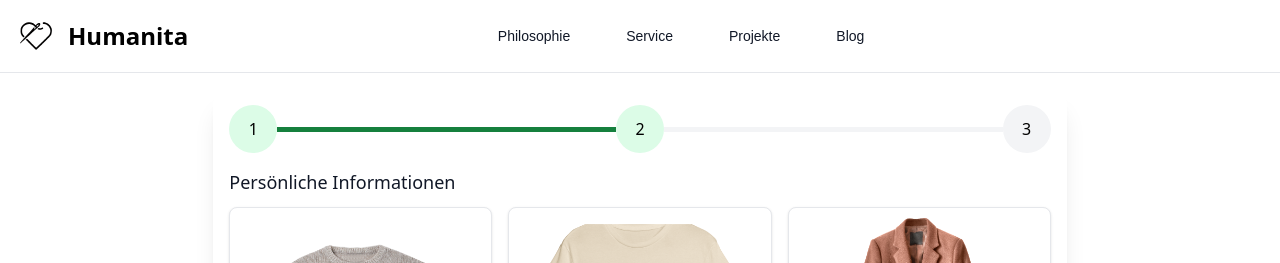
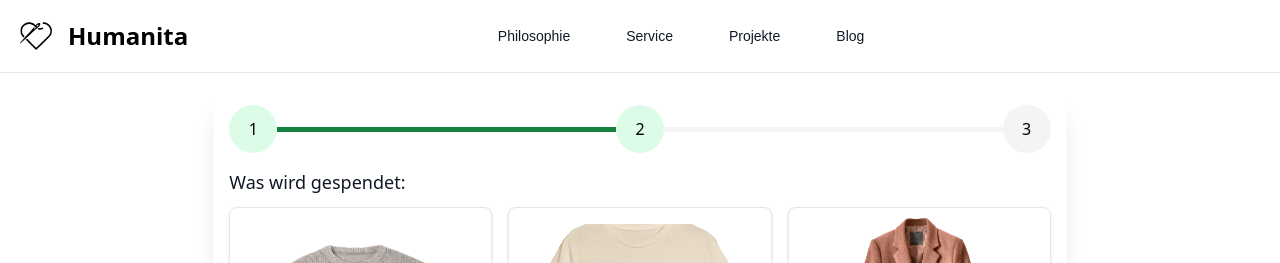
Before and after one commit to TobiasHuppertz/IPWA01-01, a React (Vite) app in the folder humanita/: page /forms/spende/DonationItems in a window 1280 px wide. Shown: the top 263 px of the page. Built offline with nearby package versions, Linux system fonts and the light colour scheme.

Commit message:
Refactored, adjust some Code;

```diff
--- a/humanita/src/components/forms/spende/Confirm.jsx
+++ b/humanita/src/components/forms/spende/Confirm.jsx
@@ -5,8 +5,8 @@ export default function PageConfirm() {
   const { state } = useLocation();
   const [formFields, setFormFields] = useState(state || {});
   const [textAbgabe, setTextAbgabe] = useState("");
-  const country = state?.country;
-  const donation_items = state?.donation_items || [];
+  const country = state.country;
+  const donation_items = state.donation_items || [];
   const filteredItems = donation_items.filter((item) => item.quantity > 0);
 
   // Datum erzeugen und formatieren
@@ -33,6 +33,7 @@ export default function PageConfirm() {
 
   useEffect(() => {
     resetAddressFields();
+    console.log("Aktuelle formFields:", formFields);
   }, [formFields.abgabe]);
 
   return (
--- a/humanita/src/components/forms/spende/DonationItems.jsx
+++ b/humanita/src/components/forms/spende/DonationItems.jsx
@@ -1,12 +1,14 @@
-import React, { useEffect } from 'react';
+import { useEffect } from 'react';
 import { Link, useLocation, useNavigate } from 'react-router-dom';
 import { useForm } from 'react-hook-form';
+
 import { donation_items } from '../../../constants';
 import NumberIndicator from '../../../components/NumberIndicator';
 
 export default function PageDonationItems() {
+
+  const navigate = useNavigate();
   const { state } = useLocation();
-  const navigate = useNavigate();
   const { register, handleSubmit, setValue } = useForm({
     defaultValues: state,
   });
@@ -25,6 +27,8 @@ export default function PageDonationItems() {
       ...product,
       quantity: data[`quantity-${product.id}`],
     }));
+
+    console.log("donation_items:", itemsWithQuantity);
 
     navigate("../DonationProject", {
       state: {
@@ -54,7 +58,7 @@ export default function PageDonationItems() {
           </div>
         </li>
       </ol>
-      <h3 className="mb-4 text-lg font-medium leading-none text-gray-900">Persönliche Informationen</h3>
+      <h3 className="mb-4 text-lg font-medium leading-none text-gray-900">Was wird gespendet:</h3>
       <div className="grid gap-4 mb-4 justify-center lg:grid-cols-3 sm:grid-cols-2">
         {donation_items.map((item) => (
           <div key={item.id} className="max-w-xs bg-white border border-gray-200 rounded-lg shadow">
--- a/humanita/src/components/forms/spende/DonationProject.jsx
+++ b/humanita/src/components/forms/spende/DonationProject.jsx
@@ -5,8 +5,9 @@ import { useEffect } from "react";
 import { projects } from '../../../constants';
 
 export default function PageDonationProject() {
+
+  const navigate = useNavigate();
   const { state } = useLocation();
-  const navigate = useNavigate();
   const { register, handleSubmit, reset } = useForm();
 
   useEffect(() => {
@@ -14,7 +15,7 @@ export default function PageDonationProject() {
   }, [state, reset]);
 
   const onSubmit = handleSubmit((data) => {
-    navigate("../Confirm", { state: { ...state, ...data } });
+    navigate("../Confirm", { state: data });
   });
 
   return (
--- a/humanita/src/components/forms/spende/PersonInformation.jsx
+++ b/humanita/src/components/forms/spende/PersonInformation.jsx
@@ -15,9 +15,9 @@ export default function PagePersonInformation() {
     navigate("./DonationItems", { state: data });
   });
 
-  useEffect(() => {
-    reset(state);
-  }, [reset, state]);
+    useEffect(() => {
+      reset(state);
+    }, [reset, state]);
 
   const handleAddressChange = (event) => {
     if (event.target.value === 'abgabe') {
--- a/humanita/src/components/forms/spende/kiosk/Confirm.jsx
+++ b/humanita/src/components/forms/spende/kiosk/Confirm.jsx
@@ -12,13 +12,11 @@ export default function PageConfirm() {
   const donation_items = state?.donation_items || [];
   const filteredItems = donation_items.filter((item) => item.quantity > 0);
 
-  // Datum erzeugen und formatieren
   const date = new Date();
   const modifiedDate = date.toLocaleDateString('de-DE');
   const optionTime =  { hour: '2-digit', minute: '2-digit' };
   const modifiedTime = date.toLocaleTimeString('de-DE', optionTime);
 
-  // Funktion zum Zurücksetzen der Adressfelder
   const resetAddressFields = () => {
     setFormFields((prev) => ({
       ...prev,
--- a/humanita/src/components/forms/spende/kiosk/DonationItems.jsx
+++ b/humanita/src/components/forms/spende/kiosk/DonationItems.jsx
@@ -5,8 +5,9 @@ import { donation_items } from '../../../../constants';
 import NumberIndicator from '../../../../components/NumberIndicator';
 
 export default function PageDonationItems() {
+
+  const navigate = useNavigate();
   const { state } = useLocation();
-  const navigate = useNavigate();
   const { register, handleSubmit, setValue } = useForm({
     defaultValues: state,
   });
@@ -54,7 +55,7 @@ export default function PageDonationItems() {
           </div>
         </li>
       </ol>
-      <h3 className="mb-4 text-lg font-medium leading-none text-gray-900">Persönliche Informationen</h3>
+      <h3 className="mb-4 text-lg font-medium leading-none text-gray-900">Was wird gespendet:</h3>
       <div className="grid gap-4 mb-4 justify-center lg:grid-cols-3 sm:grid-cols-2">
         {donation_items.map((item) => (
           <div key={item.id} className="max-w-xs bg-white border border-gray-200 rounded-lg shadow">
--- a/humanita/src/components/forms/spende/kiosk/DonationProject.jsx
+++ b/humanita/src/components/forms/spende/kiosk/DonationProject.jsx
@@ -5,8 +5,9 @@ import { useEffect } from "react";
 import { projects } from '../../../../constants';
 
 export default function PageDonationProject() {
+
+  const navigate = useNavigate();
   const { state } = useLocation();
-  const navigate = useNavigate();
   const { register, handleSubmit, reset } = useForm();
 
   useEffect(() => {
@@ -14,7 +15,7 @@ export default function PageDonationProject() {
   }, [state, reset]);
 
   const onSubmit = handleSubmit((data) => {
-    navigate("../Confirm", { state: { ...state, ...data } });
+    navigate("../Confirm", { state: data });
   });
 
   return (
```
Also changed, not shown: humanita/src/components/NumberIndicator.jsx (+3 -5 lines).
